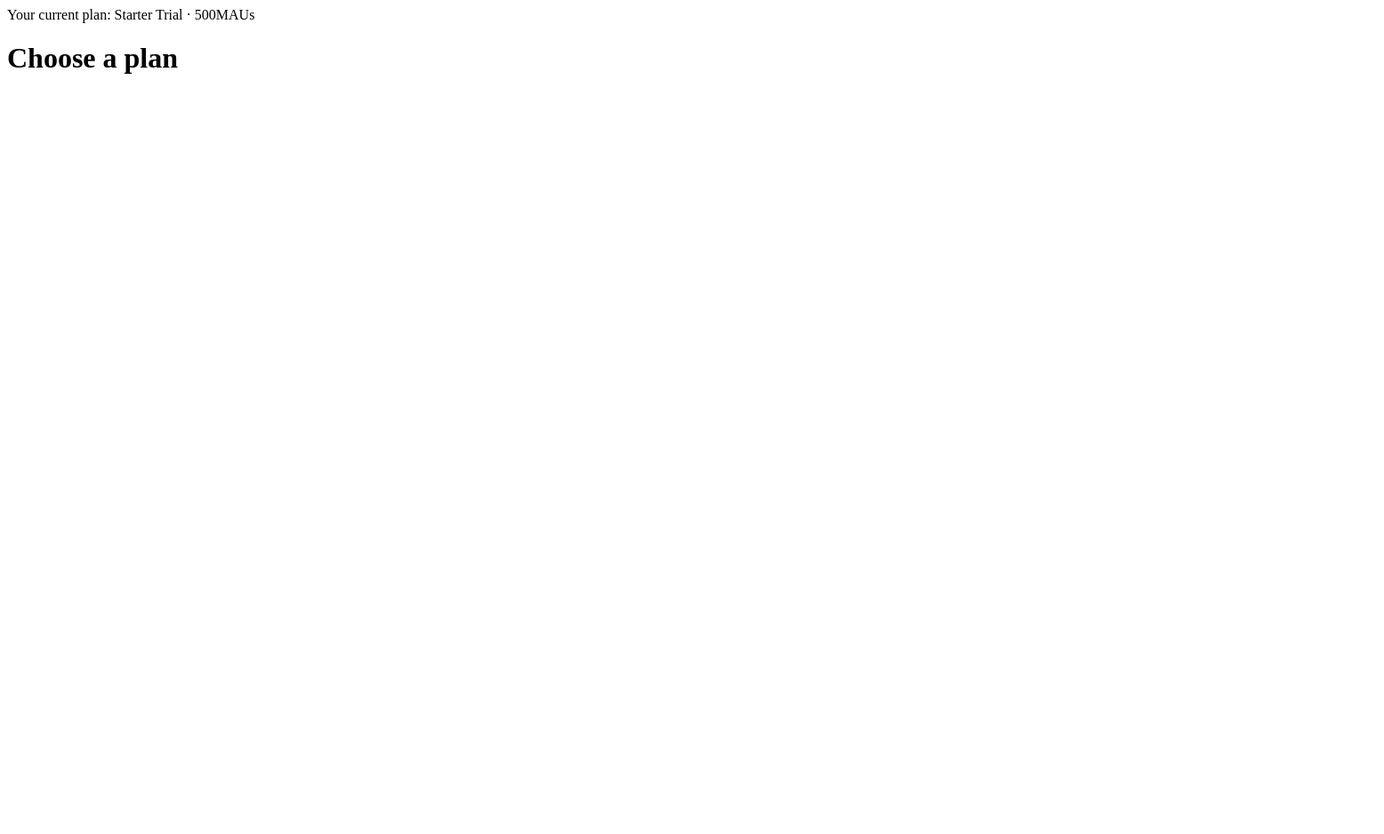
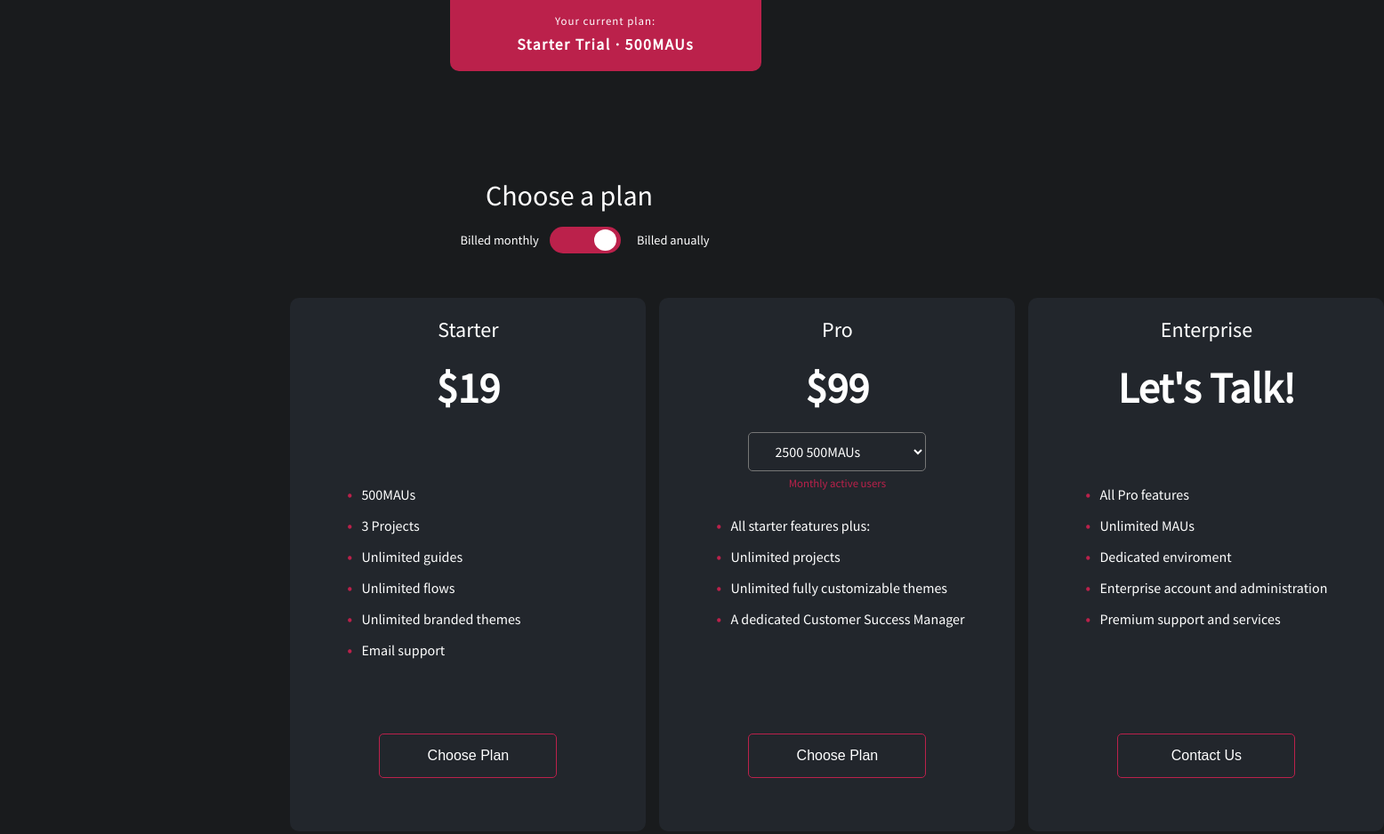
Before and after one commit to WilliamThomsonNZ/PricingPage, a plain HTML site: page index.html in a window 1280 px wide. Shown: the whole page at 89% size, 1556 px wide, since content can reach past the window. Before the commit the page ends 800 px from the top, so only its background shows below. Drawn offline with Linux system fonts and the light colour scheme.

Commit message:
completed project

```diff
--- a/app.js
+++ b/app.js
@@ -0,0 +1,20 @@
+const toggler = document.querySelector(".outerToggle");
+const innerToggle = document.querySelector(".innerToggle");
+const card1 = document.getElementById("card1Text");
+const card2 = document.getElementById("card2Text");
+let state = "monthly";
+
+toggler.addEventListener("click", () => {
+  if (state == "monthly") {
+    document.querySelector(".innerToggle").style.right = "65%";
+    card1.textContent = "$19";
+    card2.textContent = "$99";
+    state = "annually";
+  } else {
+    document.querySelector(".innerToggle").style.right = "6%";
+    card1.textContent = "$228";
+    card2.textContent = "$1188";
+    console.log(state);
+    state = "monthly";
+  }
+});
--- a/index.html
+++ b/index.html
@@ -3,6 +3,7 @@
   <head>
     <meta charset="UTF-8" />
     <meta name="viewport" content="width=device-width, initial-scale=1.0" />
+    <link rel="stylesheet" href="style.css" />
     <title>Document</title>
   </head>
   <body>
@@ -16,10 +17,58 @@
         <div class="innerToggle"></div>
       </div>
       <div class="gridContainer">
-        <div class="card" id="card1"></div>
-        <div class="card" id="card2"></div>
-        <div class="card" id="card3"></div>
+        <div class="card" id="card1">
+          <h3>Starter</h3>
+          <h2 id="card1Text">$19</h2>
+          <ul>
+            <li>500MAUs</li>
+            <li>3 Projects</li>
+            <li>Unlimited guides</li>
+            <li>Unlimited flows</li>
+            <li>Unlimited branded themes</li>
+            <li>Email support</li>
+          </ul>
+          <button class="choosePlan">Choose Plan</button>
+        </div>
+        <div class="card" id="card2">
+          <h3>Pro</h3>
+          <h2 id="card2Text">
+            $99
+          </h2>
+          <select class="users">
+            <option>
+              2500 500MAUs
+            </option>
+            <option>
+              5000 500MAUs
+            </option>
+            <option>
+              10000 500MAUs
+            </option>
+          </select>
+          <span class="mau">Monthly active users</span>
+          <ul>
+            <li>All starter features plus:</li>
+            <li>Unlimited projects</li>
+            <li>Unlimited fully customizable themes</li>
+            <li>A dedicated Customer Success Manager</li>
+          </ul>
+          <button class="choosePlan">Choose Plan</button>
+        </div>
+        <div class="card" id="card3">
+          <h3>Enterprise</h3>
+          <h2>Let's Talk!</h2>
+          <ul>
+            <li>All Pro features</li>
+            <li>Unlimited MAUs</li>
+            <li>Dedicated enviroment</li>
+            <li>Enterprise account and administration</li>
+            <li>Premium support and services</li>
+          </ul>
+          <button class="choosePlan">Contact Us</button>
+        </div>
       </div>
     </div>
+    <script src="app.js"></script>
   </body>
 </html>
--- a/style.css
+++ b/style.css
@@ -0,0 +1,203 @@
+@import url("https://fonts.googleapis.com/css2?family=Source+Sans+Pro&display=swap");
+
+:root {
+  --main-bg-color: #191b1d;
+  --card-bg: #22262c;
+  --accent-color: #bb214b;
+}
+
+* {
+  box-sizing: border-box;
+  margin: 0;
+  padding: 0;
+}
+
+body {
+  display: flex;
+  justify-content: center;
+  background: var(--main-bg-color);
+}
+
+.container {
+  font-family: "Source Sans Pro", sans-serif;
+  color: #fff;
+  text-align: center;
+  width: 70%;
+}
+.card h2,
+.card h3,
+.container h1,
+.container p {
+  font-weight: normal;
+}
+
+.headerElement {
+  width: 30%;
+  height: 80px;
+  margin: 0 35%;
+  background: var(--accent-color);
+  border-radius: 0px 0px 10px 10px;
+  text-align: center;
+  min-width: 350px;
+}
+.headerElement span {
+  display: block;
+}
+.small {
+  padding-top: 15px;
+  font-size: 0.8rem;
+  letter-spacing: 1px;
+}
+.large {
+  margin-top: 8px;
+  font-size: 1.1rem;
+  font-weight: bold;
+  letter-spacing: 1.5px;
+}
+
+.container h1 {
+  margin-top: 120px;
+}
+#toggler {
+  width: 60px;
+  height: 25px;
+  position: absolute;
+  z-index: 99;
+  left: 10%;
+  opacity: 1;
+}
+.anuallToggle {
+  left: 6%;
+  right: 0;
+  transition: all 0.2s linear;
+}
+#toggler:hover {
+  cursor: pointer;
+}
+.outerToggle {
+  width: 3%;
+  height: 30px;
+  background-color: var(--accent-color);
+  margin: 15px 47.5%;
+  border-radius: 50px;
+  position: relative;
+  min-width: 80px;
+}
+.outerToggle:hover {
+  cursor: pointer;
+}
+.innerToggle {
+  width: 25px;
+  height: 80%;
+  background-color: #fff;
+  border-radius: 50%;
+  position: absolute;
+  right: 6%;
+  top: 11%;
+  transition: all 0.2s linear;
+}
+
+.outerToggle::before {
+  content: "Billed monthly";
+  position: absolute;
+  top: 20%;
+  left: -100px;
+  font-size: 0.9rem;
+}
+
+.outerToggle::after {
+  content: "Billed anually";
+  position: absolute;
+  top: 20%;
+  right: -100px;
+  font-size: 0.9rem;
+}
+
+.gridContainer {
+  display: grid;
+  grid-template-columns: repeat(3, 1fr);
+  justify-content: space-around;
+  grid-gap: 15px;
+  margin: 50px 15%;
+  width: 70%;
+}
+.card {
+  background: var(--card-bg);
+  min-width: 400px;
+  height: 600px;
+  border-radius: 10px;
+  position: relative;
+}
+
+.card h3 {
+  margin-top: 20px;
+  font-size: 1.5rem;
+}
+.card h2 {
+  margin-top: 20px;
+  font-size: 3rem;
+  font-weight: bold;
+}
+.card li {
+  text-align: left;
+  margin: 15px 0;
+  list-style: none;
+}
+.card li::before {
+  content: "\2022";
+  color: var(--accent-color);
+  font-weight: bold;
+  display: inline-block;
+  width: 1em;
+  margin-left: -1em;
+}
+
+.card ul {
+  margin-left: 80px;
+}
+#card2 ul {
+  margin-top: 30px;
+}
+.users {
+  padding: 10px 25px;
+  width: 50%;
+  margin: 20px 0 5px 0;
+  background: none;
+  color: #fff;
+  font-family: "Source Sans Pro", sans-serif;
+  font-size: 1rem;
+  border-radius: 5px;
+}
+.users option {
+  color: var(--main-bg-color);
+  background: none;
+  font-family: "Source Sans Pro", sans-serif;
+}
+
+.mau {
+  display: block;
+  color: var(--accent-color);
+  font-size: 0.8rem;
+}
+
+.card ul {
+  margin-top: 80px;
+}
+
+.choosePlan {
+  position: absolute;
+  bottom: 10%;
+  left: 25%;
+  background: none;
+  border: 1px solid var(--accent-color);
+  border-radius: 5px;
+  color: #fff;
+  width: 200px;
+  height: 50px;
+  font-size: 1rem;
+  transition: all 0.2s ease-in;
+}
+.choosePlan:hover {
+  background-color: var(--accent-color);
+  cursor: pointer;
+}
```
